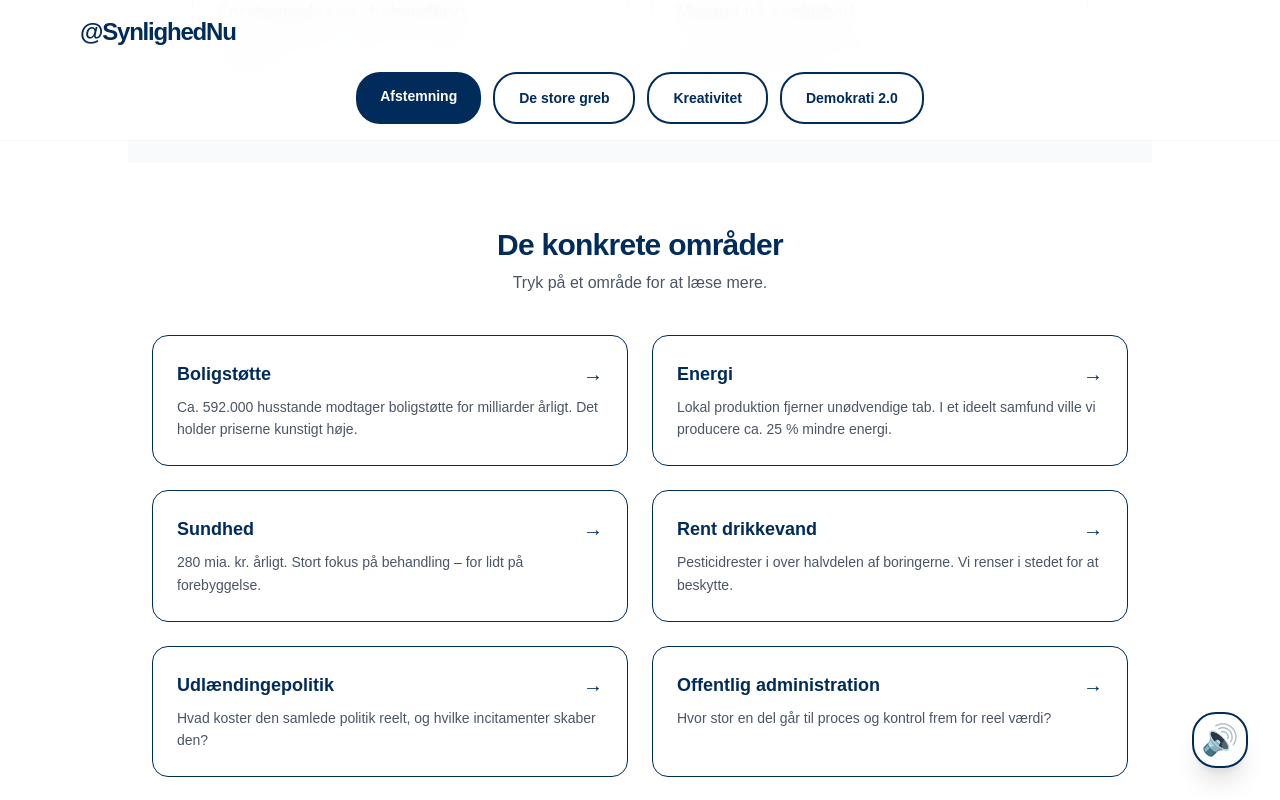
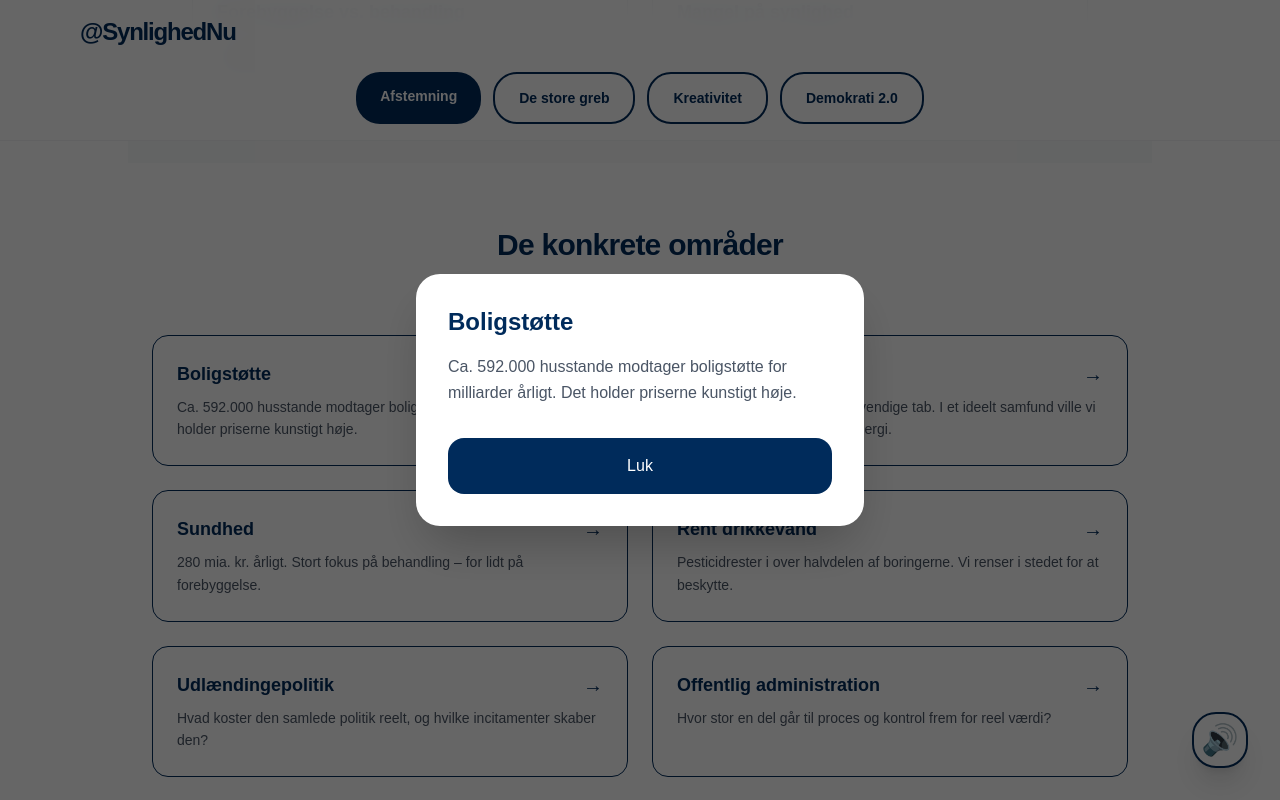
Before and after one commit to synlighed-nu/synlighed-nu-clean, a Next.js app: page / in a window 1280 px wide. Both pictures are taken after a click on the element 390 px from the left and 2704 px from the top of the page. Shown: the part 2304-3104 px from the top of the page. Built offline with nearby package versions, Linux system fonts and the light colour scheme.

Commit message:
Update page.tsx

```diff
--- a/app/page.tsx
+++ b/app/page.tsx
@@ -1,6 +1,6 @@
 'use client';
 
-import React from 'react';
+import React, { useState } from 'react';
 
 import Nav from './components/_Nav';
 import Axioms from './components/_Axioms';
@@ -11,6 +11,12 @@ import ConcreteAreas from './components/_ConcreteAreas';
 import Footer from './components/_Footer';
 
 export default function SynlighedNu() {
+  const [modal, setModal] = useState<{ title: string; text: string } | null>(null);
+
+  const showExplanation = (title: string, text: string) => {
+    setModal({ title, text });
+  };
+
   return (
     <div className="min-h-screen bg-white text-[#002B5B]">
       <Nav />
@@ -33,8 +39,9 @@ export default function SynlighedNu() {
       <WhySection />
       <VotingSection />
       <BigMoves />
-      <ConcreteAreas />
+      <ConcreteAreas showExplanation={showExplanation} />
 
+      {/* Demokrati 2.0 */}
       <section id="demokrati-2-0" className="max-w-4xl mx-auto px-6 py-16 border-t border-gray-200">
         <div className="text-center mb-10">
           <span className="inline-block px-4 py-1 bg-[#E30613] text-white text-sm font-semibold tracking-widest rounded-full">VISION</span>
@@ -46,17 +53,35 @@ export default function SynlighedNu() {
         </div>
       </section>
 
+      {/* Blå genvejsboks – Bliv frivillig */}
       <div className="max-w-4xl mx-auto px-6 py-16 mt-16 bg-[#002B5B] rounded-3xl text-white text-center">
         <h2 className="text-4xl font-bold tracking-tighter mb-4">Vi gør det offentlige gennemsigtigt</h2>
         <p className="text-xl text-white/90 mb-8 max-w-lg mx-auto">
           Sammen kan vi skabe synlighed, bedre prioritering og reel forandring.
         </p>
-        <a href="/bliv-frivillig" className="inline-flex items-center gap-3 bg-white text-[#002B5B] hover:bg-white/90 px-10 py-5 rounded-3xl font-semibold text-lg transition">
-          Bliv frivillig nu <span className="text-2xl leading-none">→</span>
+        <a
+          href="/bliv-frivillig"
+          className="inline-flex items-center gap-3 bg-white text-[#002B5B] hover:bg-white/90 px-10 py-5 rounded-3xl font-semibold text-lg transition"
+        >
+          Bliv frivillig nu
+          <span className="text-2xl leading-none">→</span>
         </a>
       </div>
 
       <Footer />
+
+      {/* Modal til forklaring af områder */}
+      {modal && (
+        <div className="fixed inset-0 bg-black/60 flex items-center justify-center z-50" onClick={() => setModal(null)}>
+          <div className="bg-white max-w-md w-full mx-4 rounded-3xl p-8 shadow-2xl" onClick={e => e.stopPropagation()}>
+            <h3 className="text-2xl font-semibold mb-4">{modal.title}</h3>
+            <p className="text-gray-600 leading-relaxed">{modal.text}</p>
+            <button onClick={() => setModal(null)} className="mt-8 w-full py-4 bg-[#002B5B] text-white rounded-2xl font-medium hover:bg-[#001B3D]">
+              Luk
+            </button>
+          </div>
+        </div>
+      )}
     </div>
   );
 }
```
